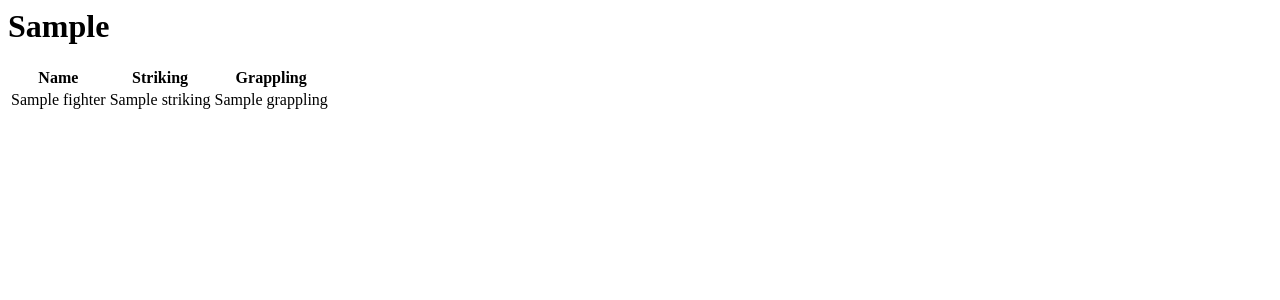
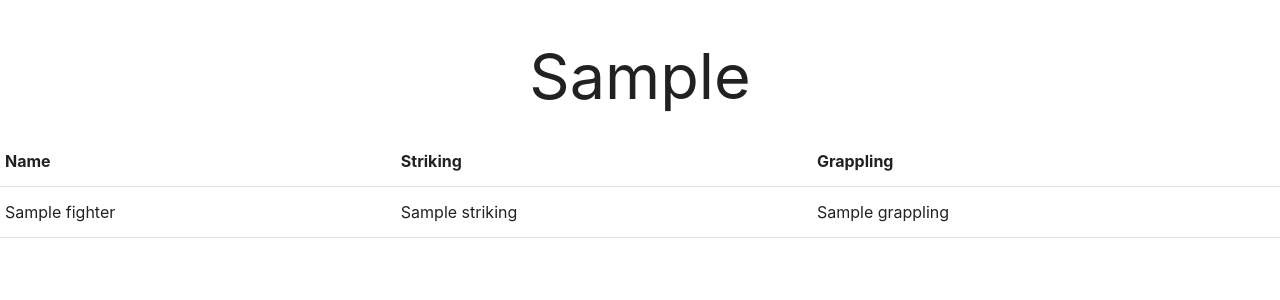
Before and after one commit to Menilek/PoundForPound, a Flask app: template templates/index.html in a window 1280 px wide. Shown: the top 300 px of the page. Run offline with Flask 2, Linux system fonts and the light colour scheme; the template is opened without the code that fills it: most values are stand-ins (such as "Sample title", 1, 10 or a date in 2020); parts of the project's set-up code (start-up, migrations or seed data) failed here and were passed over.

Commit message:
Added styling using MaterializeCSS via CDN and style.css with the addition of a favicon

```diff
--- /dev/null
+++ b/static/style.css
@@ -0,0 +1,3 @@
+.heading{
+    text-align: center;
+}
--- a/templates/index.html
+++ b/templates/index.html
@@ -1,22 +1,31 @@
 <html>
+    <link rel="stylesheet" href="../static/style.css">
+    <link rel="shortcut icon" href="../static/favicon.ico" type="image/x-icon">
+    <link rel="icon" href="../static/favicon.ico" type="image/x-icon">
+    <link rel="stylesheet" href="https://cdnjs.cloudflare.com/ajax/libs/materialize/1.0.0/css/materialize.min.css">
+    <script src="https://cdnjs.cloudflare.com/ajax/libs/materialize/1.0.0/js/materialize.min.js"></script>
     <head>
         <title>{{t}}</title>
     </head>
     <body>
-        <h1>{{h}}</h1>
+        <h1 class="heading">{{h}}</h1>
         {% if fighters[0] %}
-        <table>
+        <table class="centred.responsive-table">
+            <thead>
                 <tr>
                     <th>Name</th>
                     <th>Striking</th>
                     <th>Grappling</th>
                 </tr>
+            </thead>
         {% for fighter in fighters %}
+            <tbody>
                 <tr>
                     <td>{{ fighter["name"] }}</td>
                     <td>{{ fighter["striking"] }}</td>
                     <td>{{ fighter["grappling"] }}</td>
                 </tr>
+            </tbody>
         {% endfor %}
         </table>
         {% else %}
```
Also changed, not shown: static/favicon.ico (added). Lines whose indentation alone changed are shown as unchanged.
